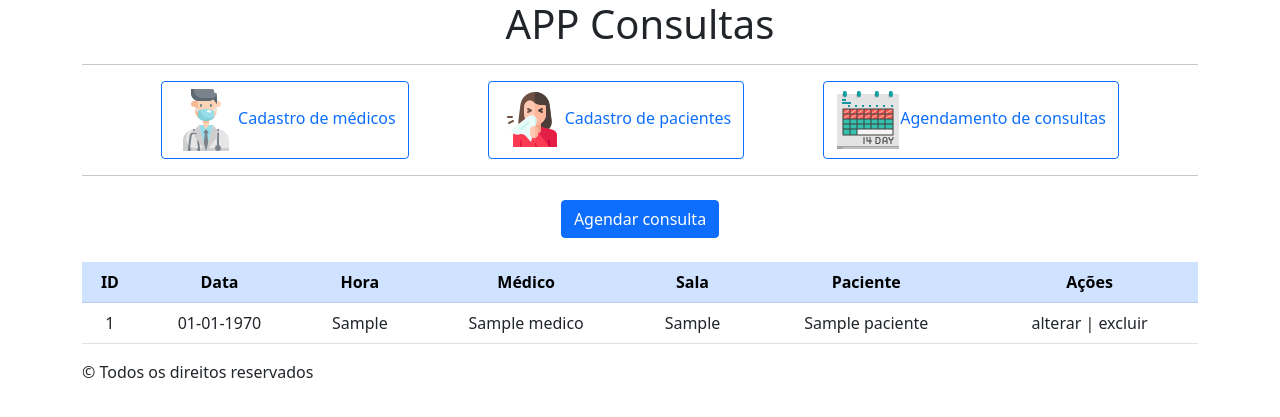
After one commit to MoreiraJulia/app-consultas, a PHP site: page /agenda/agenda-listar.php in a window 1280 px wide. The commit adds this page. Shown: the top 417 px of the page. Run offline with PHP 8.4, Linux system fonts and the light colour scheme; tables that the repository leaves empty or names only in its code hold one stand-in row (values such as "Sample post").

Commit message:
Criação da pasta agenda com páginas para inserir e listar agendamentos, atualizações nas pastas includes, medicos, pacientes e no arquivo Readme

```diff
--- /dev/null
+++ b/agenda/agenda-listar.php
@@ -0,0 +1,53 @@
+<?php include "../includes/cabecalho.php"; ?>
+
+<?php include "../includes/conexao.php";
+$sqlBusca = "SELECT
+            tb_agenda.id,
+            tb_agenda.data,
+            tb_agenda.hora,
+            tb_medicos.nome as 'nome_medico',
+            tb_agenda.sala,
+            tb_pacientes.nome as 'nome_paciente'
+            from tb_agenda
+            inner join tb_pacientes on tb_agenda.id_paciente = tb_pacientes.id
+            inner join tb_medicos on tb_agenda.id_medico = tb_medicos.id";
+
+
+$listaDeAgenda = mysqli_query($conexao, $sqlBusca);
+?>
+
+<hr>
+<p class="text-center">
+    <a href="agenda-formulario-inserir.php" class="btn btn-primary mt-2"><i class="bi-plus-circle"></i>Agendar consulta</a>
+</p>
+
+<table class="table mt-4 text-center">
+    <tr class="table-primary">
+        <th>ID</th>
+        <th>Data</th>
+        <th>Hora</th>
+        <th>Médico</th>
+        <th>Sala</th>
+        <th>Paciente</th>
+        <th>Ações</th>
+    </tr>
+    <?php
+    while($agenda = mysqli_fetch_assoc($listaDeAgenda)){
+        echo "<tr>";
+        echo "<td>{$agenda['id']}</td>";
+
+        $dataBrasil = date('d-m-Y', strtotime($agenda['data']));
+        echo "<td>{$dataBrasil}</td>";
+
+
+        echo "<td>{$agenda['hora']}</td>";
+        echo "<td>{$agenda['nome_medico']}</td>";
+        echo "<td>{$agenda['sala']}</td>";
+        echo "<td>{$agenda['nome_paciente']}</td>";
+        echo "<td>alterar | excluir</td>";
+        echo "</tr>";
+    }
+    ?>
+</table>
+
+<?php include "../includes/rodape.php"; ?>
--- a/includes/cabecalho.php
+++ b/includes/cabecalho.php
@@ -15,7 +15,7 @@
             <hr>
         </header>
         <nav class="d-flex justify-content-evenly">
-            <a href="../medicos/medicos-listar.php"><img src="../img/medico.png">Cadastro de médicos</a>
-            <a href="../pacientes/pacientes-listar.php"><img src="../img/paciente1.png" >Cadastro de pacientes</a>
-            <a href="#"><img src="../img/calendario.png">Agendamento de consultas</a>
+            <a href="../medicos/medicos-listar.php" class="btn btn-outline-primary"><img src="../img/medico.png">Cadastro de médicos</a>
+            <a href="../pacientes/pacientes-listar.php" class="btn btn-outline-primary"><img src="../img/paciente1.png" >Cadastro de pacientes</a>
+            <a href="../agenda/agenda-listar.php" class="btn btn-outline-primary"><img src="../img/calendario.png">Agendamento de consultas</a>
         </nav>
--- a/medicos/medicos-formulario-inserir.php
+++ b/medicos/medicos-formulario-inserir.php
@@ -13,7 +13,7 @@
     </p>
     <p class="col-6">
         <label>Especialidade:</label>
-        <select name="especialidade" class="form-select" aria-label="Default select example">
+        <select name="especialidade" class="form-select" aria-label="Default select">
             <option value="Cardiologista">Cardiologista</option>
             <option value="Nutricionista">Nutricionista</option>
             <option value="Ortopedista">Ortopedista</option>
--- a/medicos/medicos-listar.php
+++ b/medicos/medicos-listar.php
@@ -10,7 +10,7 @@ include "../includes/conexao.php";
 $sqlBusca = "SELECT * FROM tb_medicos;";
 $listaDeMedicos = mysqli_query($conexao , $sqlBusca);
 ?>
-<table class="table mt-4">
+<table class="table mt-4 text-center">
     <tr class="table-primary">
         <th>ID</th>
         <th>Nome</th>
--- a/pacientes/pacientes-formulario-inserir.php
+++ b/pacientes/pacientes-formulario-inserir.php
@@ -8,7 +8,7 @@
             <input name="nome" class="form-control">
         </p>
         <p class="col-6">
-            <label class="form-label">>Telefone:</label>
+            <label class="form-label">Telefone:</label>
             <input name="telefone" class="form-control">
         </p>
         <p class="col-2">
--- a/pacientes/pacientes-listar.php
+++ b/pacientes/pacientes-listar.php
@@ -12,7 +12,7 @@ $listaDePacientes = mysqli_query($conexao , $sqlBusca);
     <a href="pacientes-formulario-inserir.php" class="btn btn-primary mt-2"><i class="bi-plus-circle"></i>Novo paciente</a>
 </p>
 
-<table class="table mt-4">
+<table class="table mt-4 text-center">
     <tr class="table-primary">
         <td>ID</td>
         <td>Nome</td>
```
Also changed, not shown: agenda/agenda-formulario-inserir.php (added, +55 -0 lines), pacientes/pacientes-formulario-alterar.php (+4 -4 lines), README.md.
